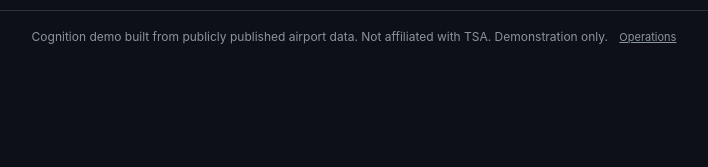
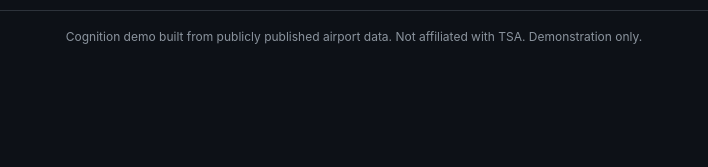
Before and after one commit to COG-GTM/TSA-waittimes, a FastAPI app: page / in a window 1280 px wide. Shown: the part 633-800 px from the top of the page, without its empty margins (286-994 px from the left). Run offline with FastAPI, Linux system fonts and the light colour scheme; data that the repository does not hold is empty; parts of the project's set-up code (start-up, migrations or seed data) failed here and were passed over; some libraries are stand-ins or nearby versions.

Commit message:
Drop footer link to /ops
Co-Authored-By: Chase Dalton <chase.dalton@cognition.ai>

```diff
--- a/app/static/app.css
+++ b/app/static/app.css
@@ -165,7 +165,6 @@ a { color: inherit; }
 
 .footer { padding: 18px 16px 26px; color: var(--muted); font-size: 12px;
   border-top: 1px solid var(--border); margin-top: 18px; text-align: center; }
-.ops-footer-link { margin-left: 8px; color: var(--muted); font-size: 11px; }
 
 @media (max-width: 600px) {
   #map { height: 52vh; }
--- a/app/templates/base.html
+++ b/app/templates/base.html
@@ -17,7 +17,6 @@
 <main>{% block content %}{% endblock %}</main>
 <footer class="footer">
   Cognition demo built from publicly published airport data. Not affiliated with TSA. Demonstration only.
-  <a class="ops-footer-link" href="/ops">Operations</a>
 </footer>
 <script src="/static/leaflet.js"></script>
 <script src="/static/app.js"></script>
```
